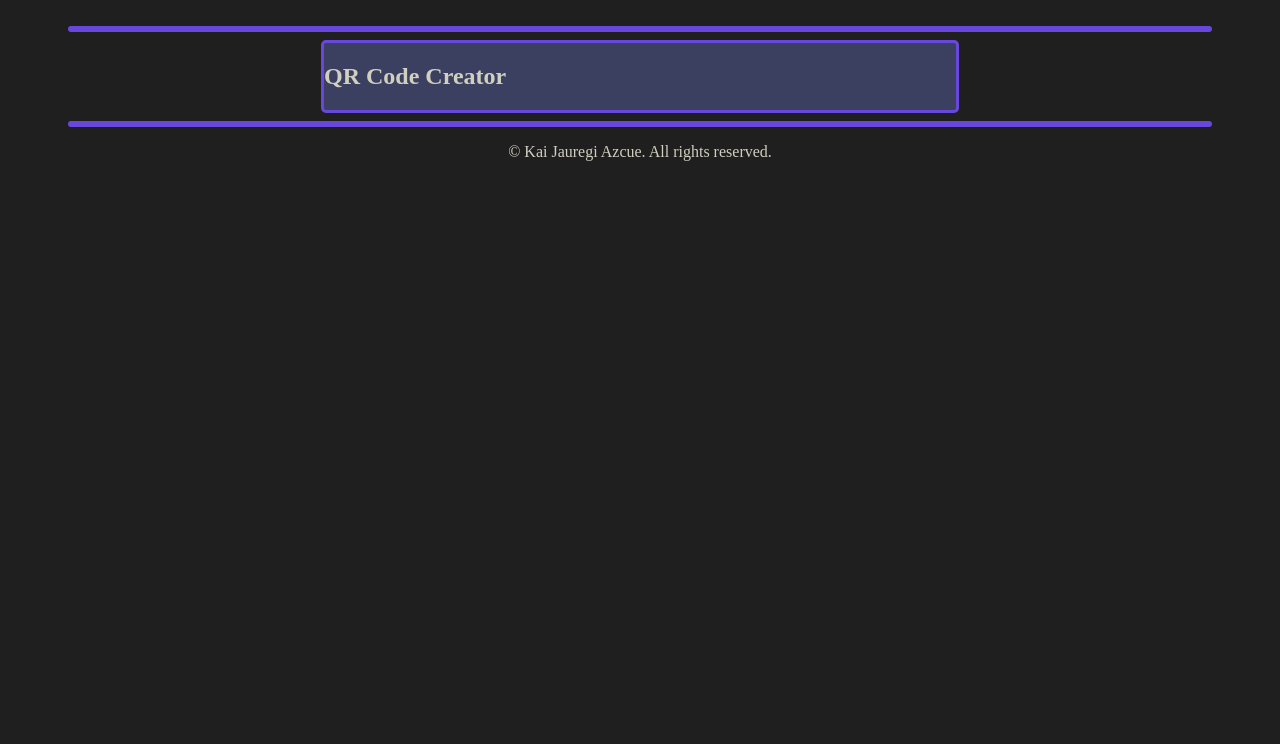
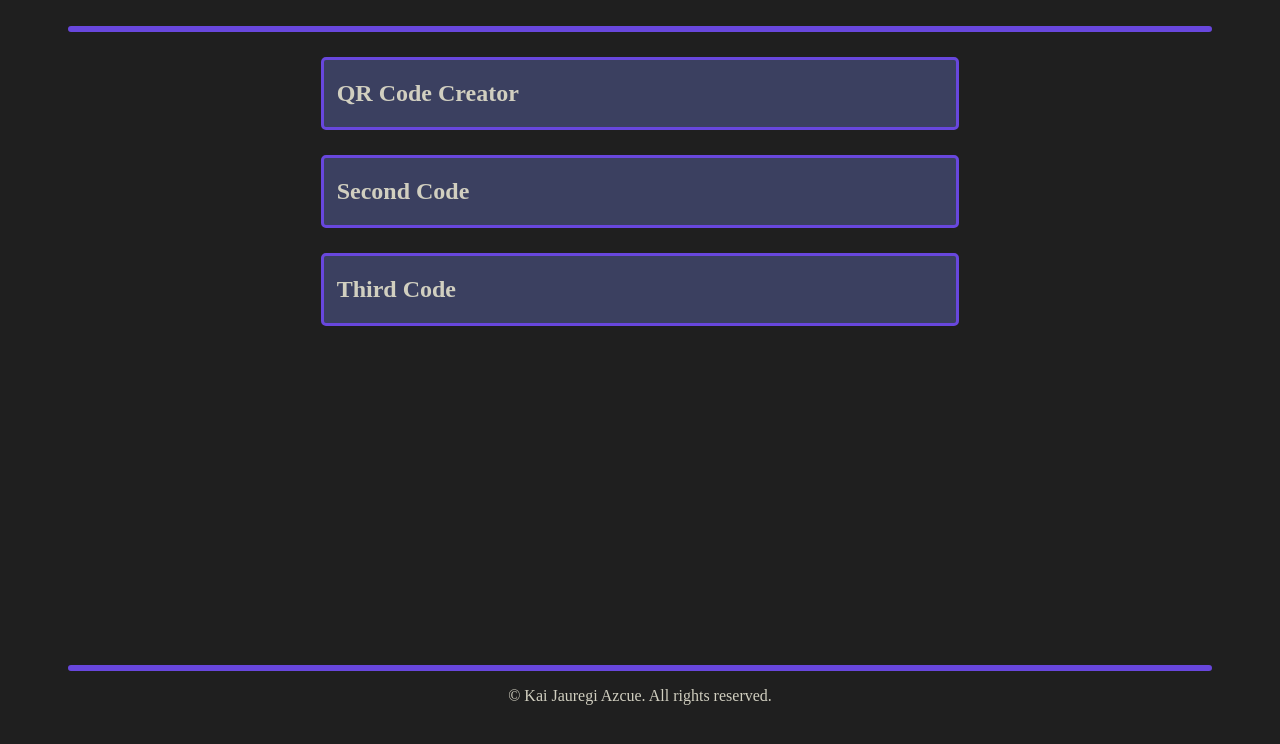
Before and after one commit to jauregiazcue/harpocrates, a plain HTML site: page index.html in a window 1280 px wide. Shown: the part 70-814 px from the top of the page. Drawn offline with Linux system fonts and the light colour scheme.

Commit message:
added icon, added new articles

```diff
--- a/css/style.css
+++ b/css/style.css
@@ -1,3 +1,4 @@
+/* --------------------- COLORS ---------------------*/
 :root {
   --text: #D1CFC0;
   --background: #1F1F1F;
@@ -11,30 +12,43 @@ body {
   background-color: var(--background);
   color: var(--text);
 }
-
+/* --------------------- HEADER ---------------------*/
 .myHeader {
 
   display: flex;
   justify-content: space-evenly;
+  height: 10vh;
 }
 
 .myHeader h1 {
   display: inline;
+
+}
+/* --------------------- MAIN ---------------------*/
+.myMain {
+  min-height: 75vh;
 }
 
 .myArticle {
   width: 50%;
-  margin : auto auto;
+  margin : 2% auto;
   border-style: solid;
   border-radius: 5px;
   border-color: var(--accent);
   background-color: var(--secondary);
 }
 
+.myArticle h2 {
+  margin-left: 2%;
+}
+
+/* --------------------- FOOTER ---------------------*/
 .myFooter {
+  height: 10vh;
   text-align: center;
 }
 
+/* --------------------- OTHERS ---------------------*/
 hr {
   width: 90%;
   border: 3px solid var(--accent);
--- a/index.html
+++ b/index.html
@@ -2,11 +2,15 @@
 <html lang="en">
 <head>
     <meta charset="UTF-8">
+
     <meta name="viewport" content="width=device-width, initial-scale=1.0">
     <link rel="stylesheet" href="https://cdnjs.cloudflare.com/ajax/libs/font-awesome/6.7.2/css/all.min.css"
 		integrity="sha512-Evv84Mr4kqVGRNSgIGL/F/aIDqQb7xQ2vcrdIwxfjThSH8CSR7PBEakCr51Ck+w+/U6swU2Im1vVX0SVk9ABhg=="
 		crossorigin="anonymous" referrerpolicy="no-referrer" />
+
     <link rel="stylesheet" href="css/style.css">
+
+    <link rel="icon" href="assets/QuestionMark.png">
     <title>Harpocrates</title>
 </head>
 <body>
--- a/js/main.js
+++ b/js/main.js
@@ -3,4 +3,8 @@ import { HTMLArticle } from "./htmlArticle.js";
 
 
 let aux = new HTMLArticle("QR Code Creator");
-let myMain = new HTMLMain(aux);
+let myMain = new HTMLMain(
+    new HTMLArticle("QR Code Creator"),
+    new HTMLArticle("Second Code"),
+    new HTMLArticle("Third Code")
+);
```
Also changed, not shown: assets/QuestionMark.png (added).
